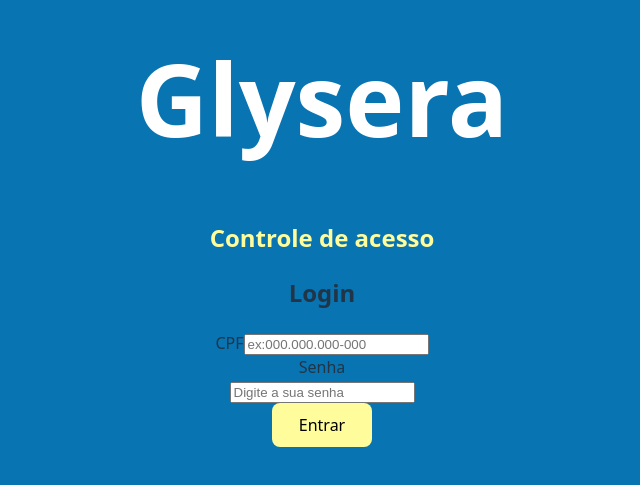
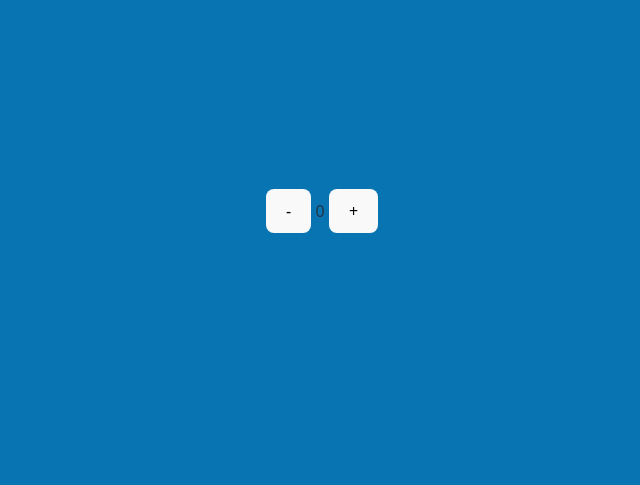
Before and after one commit to NoobinHard/Full_Stack, a React (Vite) app: page / in a window 1280 px wide. Shown: the part 189-674 px from the top of the page, without its empty margins (318-958 px from the left). Built offline with nearby package versions, Linux system fonts and the light colour scheme.

Commit message:
Desafio-1

```diff
--- a/src/App.jsx
+++ b/src/App.jsx
@@ -11,6 +11,7 @@ import PasswordInput from './components/PasswordInput'
 import EmailField from './components/EmailField/EmailField'
 import PassworldField from './components/PasswordField/PasswordField'
 import LoginForm from './components/LoginForm/LoginForm'
+import Contador from './components/Contador'
 
 function App() {
  /*  const nome = "José"
@@ -21,8 +22,8 @@ function App() {
 
   return (
     <div >
-      <h1 id="glysera">Glysera</h1>
-      <h2 id="tituloPagina">Controle de acesso</h2>
+      {/* <h1 id="glysera">Glysera</h1>
+      <h2 id="tituloPagina">Controle de acesso</h2> */}
       {/* <Saudacao/>
       <Rodape/>
       <Alerta/>
@@ -33,8 +34,8 @@ function App() {
       <PasswordInput/>
       <LoginButton/>
        */}
-    <LoginForm/>
-
+   {/*  <LoginForm/> */}
+      <Contador/>
     </div>
 
   )
--- /dev/null
+++ b/src/components/Contador.jsx
@@ -0,0 +1,13 @@
+import { useState } from 'react';
+
+function Contador() {
+    const [contagem, setContagem] = useState(0)
+    return (
+        <div>
+            <button onClick ={() => setContagem(contagem - 1)} >-</button>
+            <span> {contagem} </span>
+            <button onClick ={() => setContagem(contagem + 1)}>+</button>
+        </div>
+    )
+}
+export default Contador
```
Also changed, not shown: 1 other file (tests, documents, lock files or other folders).
